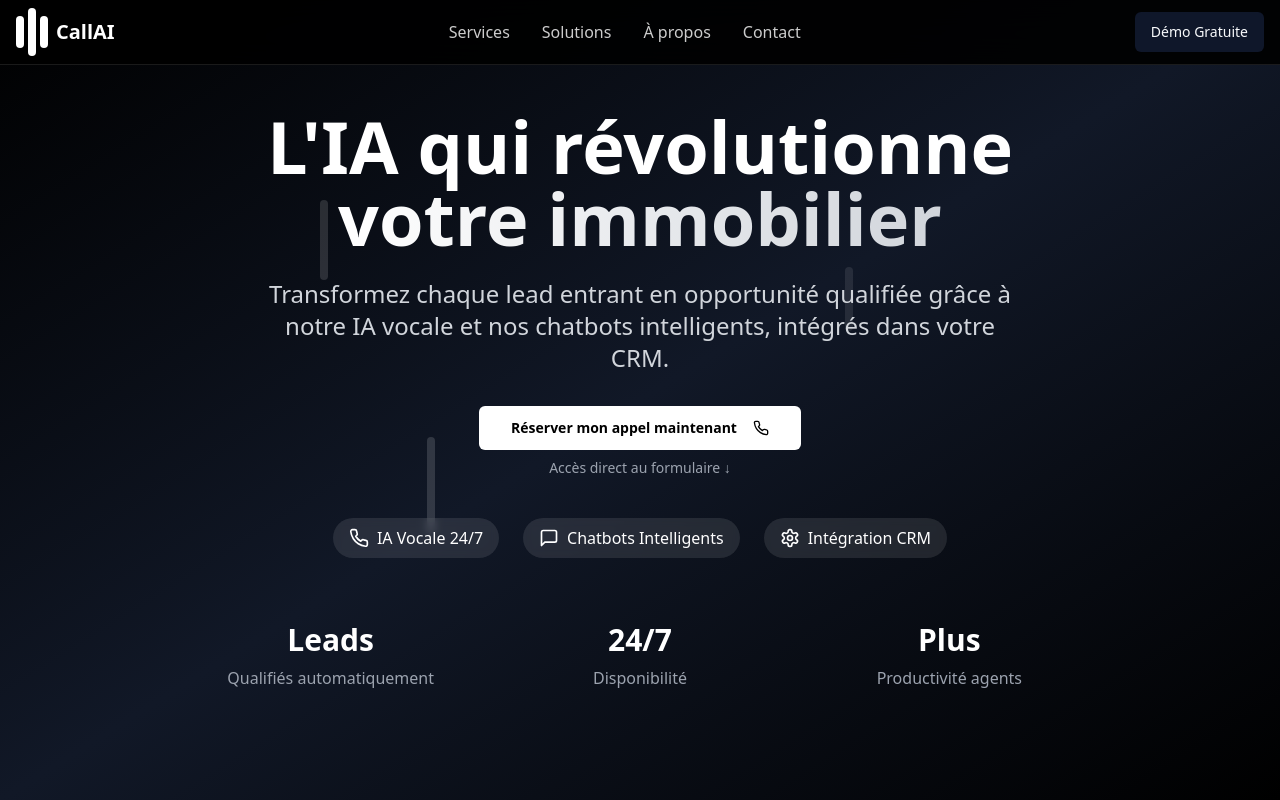
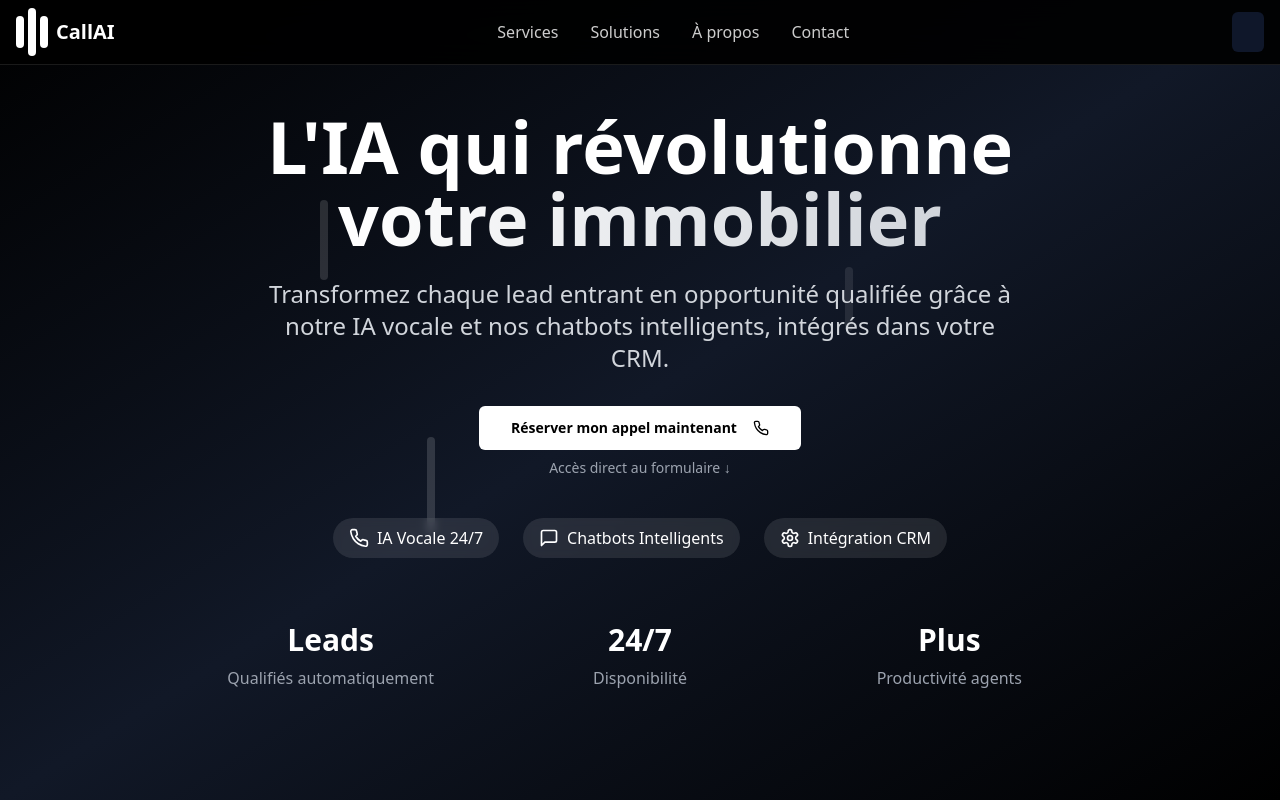
Before and after one commit to yaya12345678989/callai-lead-flow, a React (Vite) app: page / in a window 1280 px wide. Shown: the top 800 px of the page. Built offline with nearby package versions, Linux system fonts and the light colour scheme.

Commit message:
Visual edit in Lovable
Edited UI in Lovable

```diff
--- a/src/components/Header.tsx
+++ b/src/components/Header.tsx
@@ -26,9 +26,7 @@ const Header = () => {
 
           {/* CTA Button */}
           <div className="hidden md:block">
-            <Button className="">
-              Démo Gratuite
-            </Button>
+            <Button className="text-black"></Button>
           </div>
 
           {/* Mobile Menu Button */}
```
